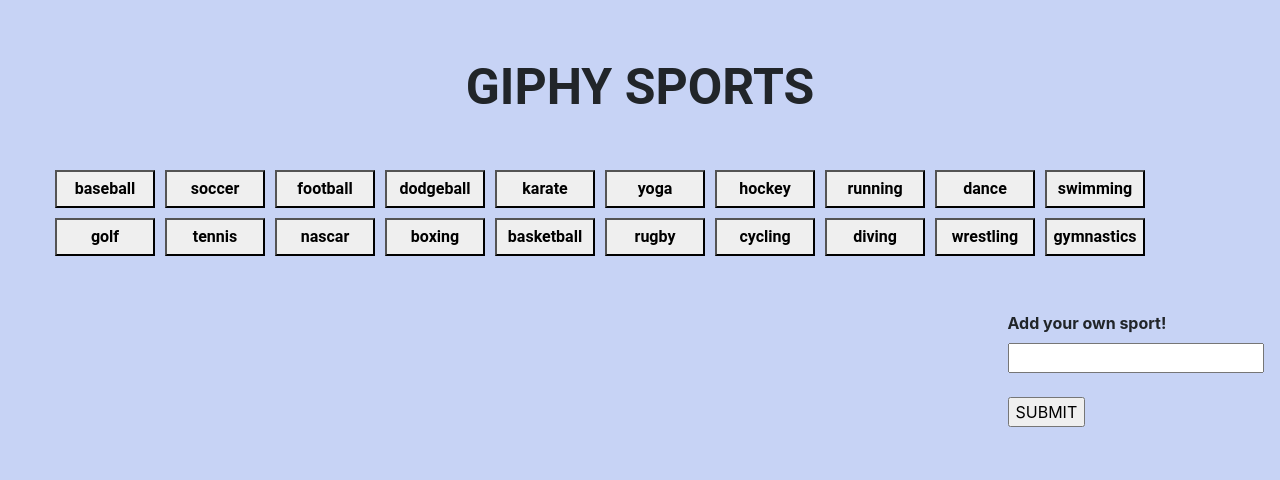
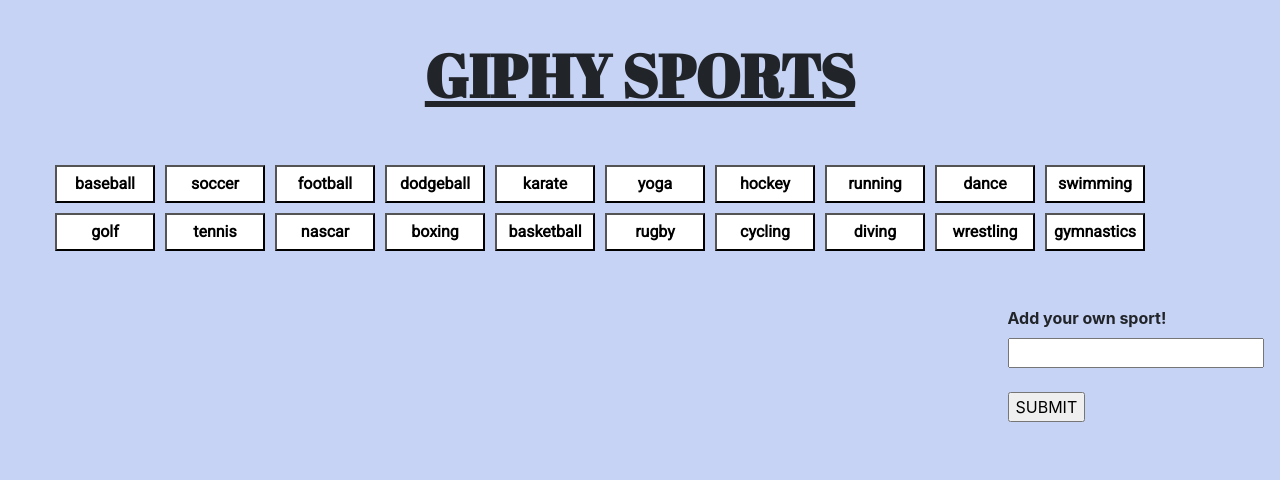
Before and after one commit to noeljcruz/Giphy-App, a plain HTML site: page index.html in a window 1280 px wide. Drawn offline with nearby package versions, Linux system fonts and the light colour scheme.

Commit message:
Added more styling. Added text to the README file. Set up the GIFs to display as block-inline.

```diff
--- a/assets/css/style.css
+++ b/assets/css/style.css
@@ -2,7 +2,7 @@
 .container {
     margin: 0px;
     max-width: none;
-    padding: 50px;
+    padding: 30px 50px;
 }
 
 #sport-form {
@@ -15,6 +15,7 @@
     min-width: 100px;
     font-weight: bold;
     font-family: 'Roboto', sans-serif;
+    background-color: white;
 }
 
 body {
@@ -24,7 +25,13 @@ body {
 
 header {
     margin: auto;
-    font-size: 50px;
+    font-size: 60px;
     padding-bottom: 40px;
-    font-family: 'Roboto', sans-serif;
+    font-family: 'Abril Fatface', cursive;
+    text-decoration: underline;
 }
+
+span {
+    display: inline-block;
+    margin: 10px;
+}
--- a/assets/javascript/app.js
+++ b/assets/javascript/app.js
@@ -24,7 +24,7 @@ function displayGifs() {
         .then(function (response) {
             var results = response.data;
             for (var i = 0; i < results.length; i++) {
-                var sportDiv = $("<div>");
+                var sportDiv = $("<span>");
                 var p = $("<p>").text("Rating: " + results[i].rating);
                 var sportImage = $("<img>");
                 sportImage.attr("src", results[i].images.fixed_height_still.url);
--- a/index.html
+++ b/index.html
@@ -2,15 +2,15 @@
 <html lang="en">
 
 <head>
-    <link href="https://fonts.googleapis.com/css?family=Montserrat&display=swap" rel="stylesheet">
+    <link href="https://fonts.googleapis.com/css?family=Abril+Fatface|Roboto|Signika&display=swap" rel="stylesheet">
     <meta charset="UTF-8">
     <meta name="viewport" content="width=device-width, initial-scale=1.0">
     <meta http-equiv="X-UA-Compatible" content="ie=edge">
     <link rel="stylesheet" href="https://cdnjs.cloudflare.com/ajax/libs/animate.css/3.7.2/animate.min.css">
     <script src="https://code.jquery.com/jquery-3.4.1.js"
-    integrity="sha256-WpOohJOqMqqyKL9FccASB9O0KwACQJpFTUBLTYOVvVU=" crossorigin="anonymous"></script>
+        integrity="sha256-WpOohJOqMqqyKL9FccASB9O0KwACQJpFTUBLTYOVvVU=" crossorigin="anonymous"></script>
     <link rel="stylesheet" href="https://stackpath.bootstrapcdn.com/bootstrap/4.3.1/css/bootstrap.min.css"
-    integrity="sha384-ggOyR0iXCbMQv3Xipma34MD+dH/1fQ784/j6cY/iJTQUOhcWr7x9JvoRxT2MZw1T" crossorigin="anonymous">
+        integrity="sha384-ggOyR0iXCbMQv3Xipma34MD+dH/1fQ784/j6cY/iJTQUOhcWr7x9JvoRxT2MZw1T" crossorigin="anonymous">
     <link rel="stylesheet" href="assets/css/style.css">
     <title>GIPHY APP</title>
 </head>
```
Also changed, not shown: 1 other file.
